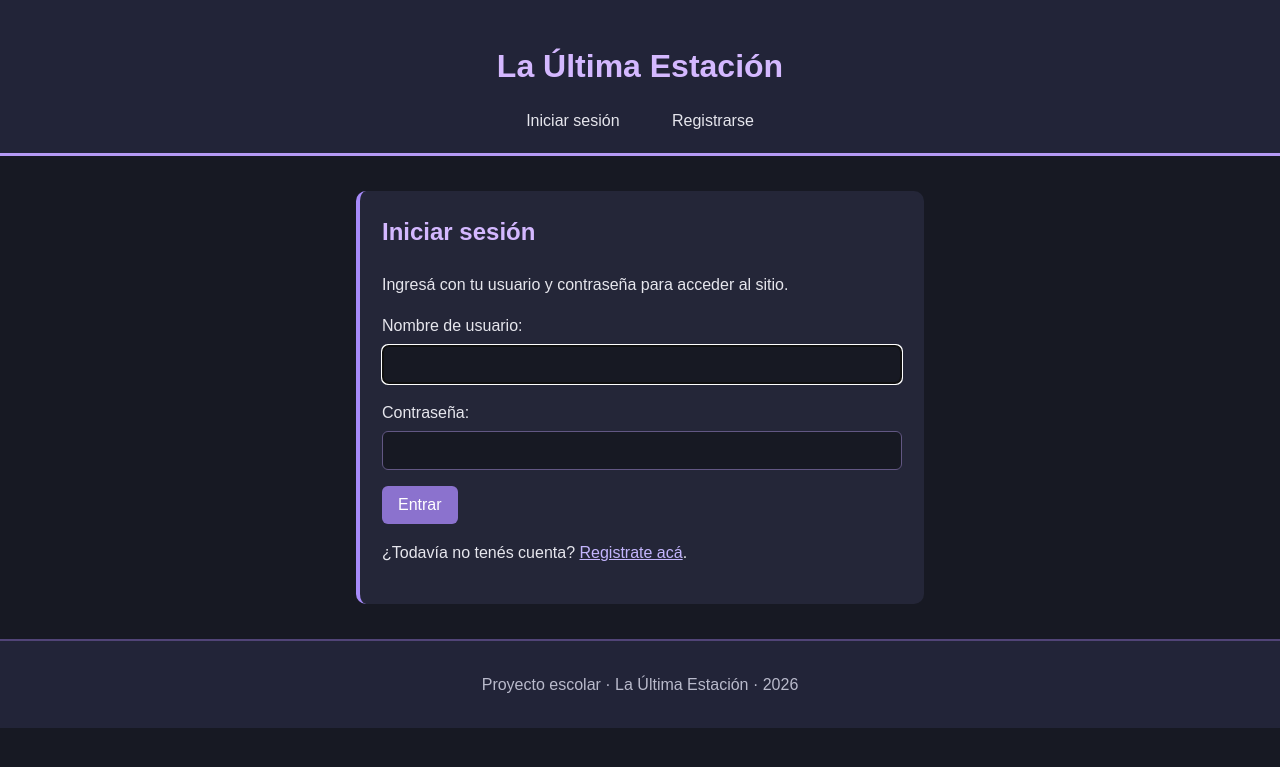
After one commit to aguss347/La-Ultima-Estacion, a Django app: a page that uses ultima_estacion/templates/app1/login.html in a window 1280 px wide. The commit adds this page. Shown: the top 767 px of the page. Run offline with Django 5.2, Linux system fonts and the light colour scheme.

Commit message:
Sistema de usuarios

```diff
--- a/proyecto_juego/urls.py
+++ b/proyecto_juego/urls.py
@@ -4,6 +4,10 @@ from ultima_estacion import views
 
 urlpatterns = [
     path("admin/", admin.site.urls),
+    path("registro/", views.registro, name="registro"),
+    path("login/", views.iniciar_sesion, name="login"),
+    path("logout/", views.cerrar_sesion, name="logout"),
+    path("usuarios/pdf/", views.descargar_usuarios_pdf, name="usuarios_pdf"),
     path("", views.inicio, name="inicio"),
     path("mecanicas/", views.mecanicas, name="mecanicas"),
     path("desarrollo/", views.pagina, name="pagina"),
--- /dev/null
+++ b/requirements.txt
@@ -0,0 +1,2 @@
+Django>=6.0,<7.0
+reportlab>=4.0
--- a/ultima_estacion/static/css/style.css
+++ b/ultima_estacion/static/css/style.css
@@ -130,3 +130,55 @@ footer {
         flex-direction: column;
     }
 }
+
+/* Sistema de usuarios */
+.auth-card {
+    max-width: 520px;
+    margin: 35px auto;
+}
+.auth-form p {
+    margin-bottom: 16px;
+}
+.auth-form label {
+    display: block;
+    margin-bottom: 6px;
+    color: #e6e6ed;
+}
+.auth-form input {
+    box-sizing: border-box;
+    width: 100%;
+    padding: 11px;
+    border: 1px solid #625783;
+    border-radius: 6px;
+    background: #171923;
+    color: #fff;
+}
+.auth-form ul {
+    color: #c9c4dc;
+    font-size: 0.9rem;
+}
+button {
+    border: 0;
+    border-radius: 6px;
+    padding: 10px 16px;
+    background: #8b72ce;
+    color: white;
+    font-size: 1rem;
+    cursor: pointer;
+}
+button:hover {
+    background: #a78bfa;
+}
+.usuario-menu {
+    display: inline-block;
+    color: #f0c674;
+    margin: 5px 8px;
+}
+.form-logout {
+    display: inline-block;
+    margin: 5px;
+}
+.form-logout button {
+    padding: 7px 10px;
+    font-size: 0.9rem;
+}
--- a/ultima_estacion/templates/app1/componentes/plantillaP.html
+++ b/ultima_estacion/templates/app1/componentes/plantillaP.html
@@ -10,7 +10,14 @@
 <body>
     <header>
         <h1>La Última Estación</h1>
-        {% include "app1/componentes/navbar.html" %}
+        {% if request.user.is_authenticated %}
+            {% include "app1/componentes/navbar.html" %}
+        {% else %}
+            <nav aria-label="Acceso de usuarios">
+                <a href="{% url 'login' %}">Iniciar sesión</a>
+                <a href="{% url 'registro' %}">Registrarse</a>
+            </nav>
+        {% endif %}
     </header>
 
     <main>
--- /dev/null
+++ b/ultima_estacion/templates/app1/login.html
@@ -0,0 +1,14 @@
+{% extends "app1/componentes/plantillaP.html" %}
+{% block titulo %}Iniciar sesión - La Última Estación{% endblock %}
+{% block contenido %}
+<section class="auth-card">
+    <h2>Iniciar sesión</h2>
+    <p>Ingresá con tu usuario y contraseña para acceder al sitio.</p>
+    <form method="post" class="auth-form">
+        {% csrf_token %}
+        {{ formulario.as_p }}
+        <button type="submit">Entrar</button>
+    </form>
+    <p>¿Todavía no tenés cuenta? <a href="{% url 'registro' %}">Registrate acá</a>.</p>
+</section>
+{% endblock %}
--- a/ultima_estacion/views.py
+++ b/ultima_estacion/views.py
@@ -1,17 +1,109 @@
-from django.shortcuts import render
+from django.contrib import messages
+from django.contrib.auth import login, logout
+from django.contrib.auth.decorators import login_required, user_passes_test
+from django.contrib.auth.forms import AuthenticationForm, UserCreationForm
+from django.shortcuts import render, redirect
+from django.http import HttpResponse
+from django.contrib.auth import get_user_model
+from reportlab.lib import colors
+from reportlab.lib.pagesizes import A4
+from reportlab.lib.styles import getSampleStyleSheet
+from reportlab.platypus import SimpleDocTemplate, Paragraph, Spacer, Table, TableStyle
+from io import BytesIO
 
 
+def registro(request):
+    if request.user.is_authenticated:
+        return redirect("inicio")
+    if request.method == "POST":
+        formulario = UserCreationForm(request.POST)
+        if formulario.is_valid():
+            usuario = formulario.save()
+            login(request, usuario)
+            messages.success(request, "Tu cuenta fue creada correctamente.")
+            return redirect("inicio")
+    else:
+        formulario = UserCreationForm()
+    return render(request, "app1/registro.html", {"formulario": formulario})
+
+
+def iniciar_sesion(request):
+    if request.user.is_authenticated:
+        return redirect("inicio")
+    if request.method == "POST":
+        formulario = AuthenticationForm(request, data=request.POST)
+        if formulario.is_valid():
+            login(request, formulario.get_user())
+            return redirect("inicio")
+    else:
+        formulario = AuthenticationForm(request)
+    return render(request, "app1/login.html", {"formulario": formulario})
+
+
+def cerrar_sesion(request):
+    if request.method == "POST":
+        logout(request)
+        return redirect("login")
+    return redirect("inicio")
+
+
+@login_required
 def inicio(request):
     return render(request, "app1/index.html")
 
 
+@login_required
 def mecanicas(request):
     return render(request, "app1/mecanicas.html")
 
 
+@login_required
 def pagina(request):
     return render(request, "app1/pagina.html")
 
 
+@login_required
 def contacto(request):
     return render(request, "app1/contacto.html")
+
+
+@user_passes_test(lambda usuario: usuario.is_superuser)
+def descargar_usuarios_pdf(request):
+    Usuario = get_user_model()
+    usuarios = Usuario.objects.all().order_by("date_joined")
+    buffer = BytesIO()
+    documento = SimpleDocTemplate(buffer, pagesize=A4, rightMargin=30, leftMargin=30, topMargin=35, bottomMargin=35)
+    estilos = getSampleStyleSheet()
+    elementos = [
+        Paragraph("La Última Estación - Usuarios registrados", estilos["Title"]),
+        Spacer(1, 14),
+        Paragraph(f"Cantidad de usuarios registrados: {usuarios.count()}", estilos["Normal"]),
+        Spacer(1, 12),
+    ]
+    filas = [["Usuario", "Correo electrónico", "Fecha de registro", "Staff"]]
+    for usuario in usuarios:
+        filas.append([
+            usuario.username,
+            usuario.email or "-",
+            usuario.date_joined.strftime("%d/%m/%Y %H:%M"),
+            "Sí" if usuario.is_staff else "No",
+        ])
+    tabla = Table(filas, repeatRows=1, colWidths=[115, 180, 120, 55])
+    tabla.setStyle(TableStyle([
+        ("BACKGROUND", (0, 0), (-1, 0), colors.HexColor("#514477")),
+        ("TEXTCOLOR", (0, 0), (-1, 0), colors.white),
+        ("FONTNAME", (0, 0), (-1, 0), "Helvetica-Bold"),
+        ("GRID", (0, 0), (-1, -1), 0.5, colors.grey),
+        ("FONTSIZE", (0, 0), (-1, -1), 8),
+        ("VALIGN", (0, 0), (-1, -1), "MIDDLE"),
+        ("ROWBACKGROUNDS", (0, 1), (-1, -1), [colors.white, colors.HexColor("#f1eef8")]),
+        ("LEFTPADDING", (0, 0), (-1, -1), 6),
+        ("RIGHTPADDING", (0, 0), (-1, -1), 6),
+        ("TOPPADDING", (0, 0), (-1, -1), 7),
+        ("BOTTOMPADDING", (0, 0), (-1, -1), 7),
+    ]))
+    elementos.append(tabla)
+    documento.build(elementos)
+    respuesta = HttpResponse(buffer.getvalue(), content_type="application/pdf")
+    respuesta["Content-Disposition"] = 'attachment; filename="usuarios_registrados.pdf"'
+    return respuesta
```
Also changed, not shown: LEEME_USUARIOS.txt (added, +35 -0 lines), proyecto_juego/settings.py (+7 -2 lines), ultima_estacion/templates/app1/componentes/navbar.html (+10 -1 lines), ultima_estacion/templates/app1/registro.html (added, +14 -0 lines).
